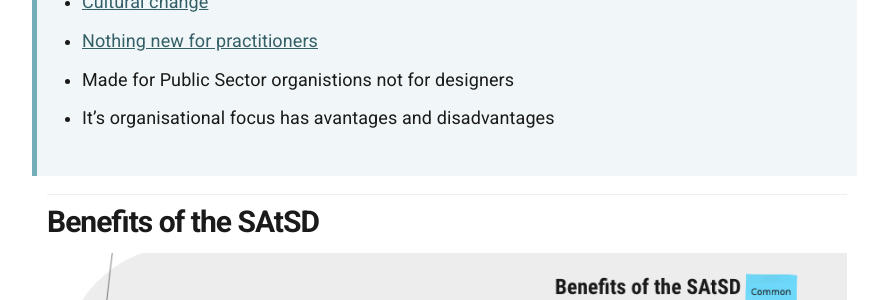
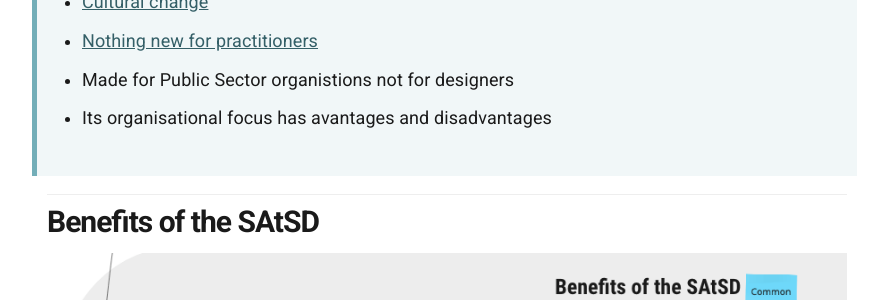
Before and after one commit to stephanie-K/practitioner-stories, a Jekyll site: the page built from _docs/SAtSD/general.md, in a window 1280 px wide and 900 px high, scrolled down 2312 px. Shown: the part 152-452 px from the top of the window, without its empty margins (343-1231 px from the left). Built offline with Jekyll 4.4.1, drawn with Linux system fonts in a browser that asks for light colours; some of the changed text lies outside the part shown.

Commit message:
improve formating

```diff
--- a/_docs/SAtSD/general.md
+++ b/_docs/SAtSD/general.md
@@ -34,7 +34,7 @@ Selecting one of the insights' link below will take you to the quotes supporting
 > - [Cultural change](#cultural-change)
 > - [Nothing new for practitioners](#nothing-new-for-practitioners)
 > - Made for Public Sector organistions not for designers
-> - It's organisational focus has avantages and disadvantages
+> - Its organisational focus has avantages and disadvantages
 
 
 
@@ -155,7 +155,7 @@ Selecting one of the insights' link below will take you to the quotes supporting
 
 ### Made for Public Sector organistions not for designers
 
-### It's organisational focus has avantages and disadvantages
+### Its organisational focus has avantages and disadvantages
 
 <hr class="big">
 
```
Also changed, not shown: index.md (+3 -0 lines).
